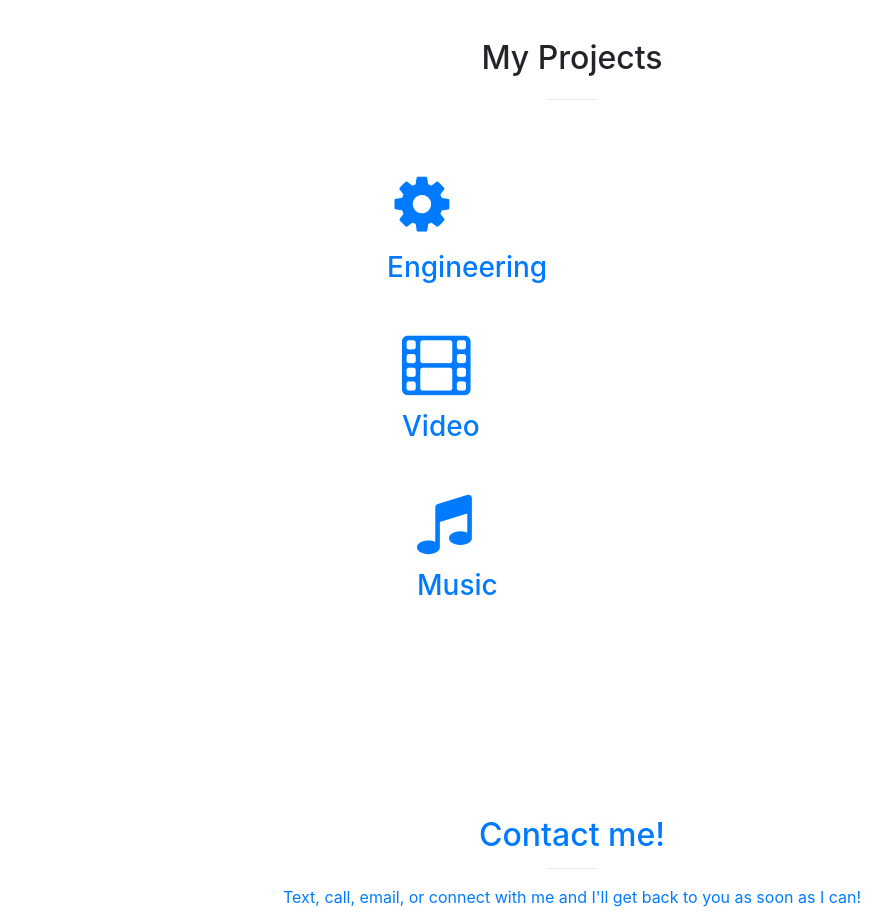
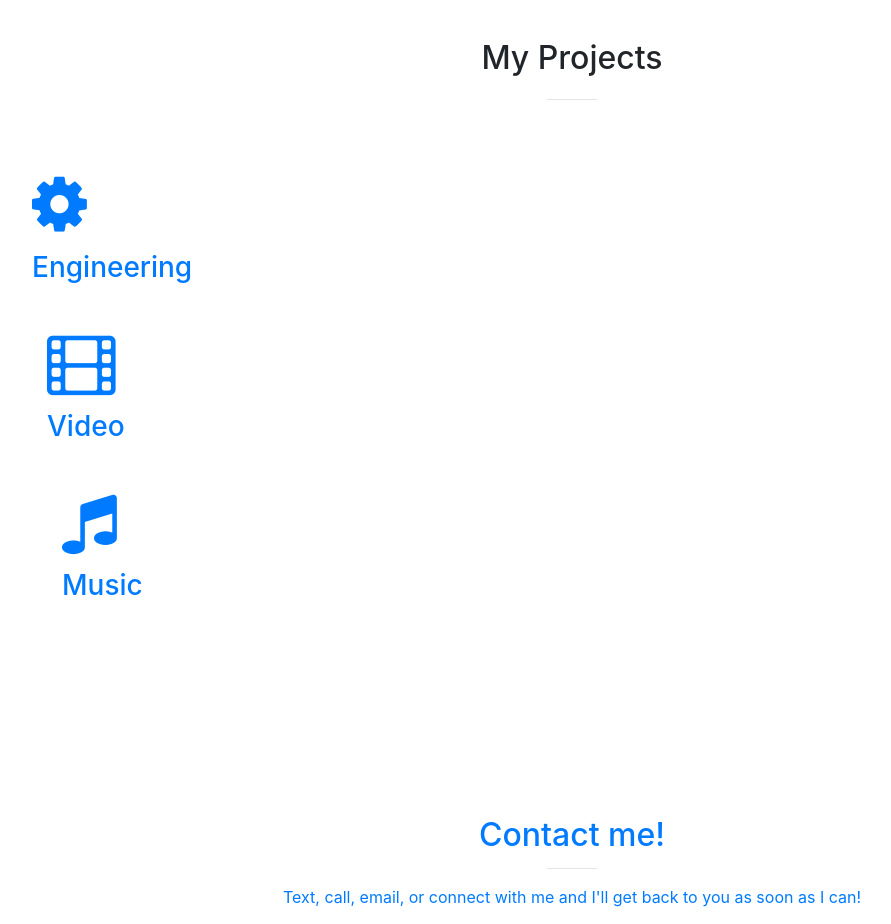
Before and after one commit to jimmydugan/jimmymdugan.github.io, a website with bundled scripts: page index.html in a window 1280 px wide. Shown: the part 1560-2484 px from the top of the page, without its empty margins (68-959 px from the left). Built offline with nearby package versions, Linux system fonts and the light colour scheme.

Commit message:
Update index.html

```diff
--- a/index.html
+++ b/index.html
@@ -117,7 +117,7 @@
      </div>
      <div class="container">
         <div class="row">
-            <div class="col-lg-12 text-center">
+            <div class="col-lg-3 col-md-6 text-center">
             <a class="portfolio-link" href="#portfolioModal1" data-toggle="modal">
               <div class="service-box mt-5 mx-auto">
               <div class="col-lg-3 col-md-6 text-center">
@@ -125,7 +125,7 @@
                    <h3 class="mb-3">Engineering</h3>
 
           </div>
-            <div class="col-lg-12 text-center">
+            <div class="col-lg-3 col-md-6 text-center">
             <a class="portfolio-link" href="#portfolioModal2" data-toggle="modal">
               <div class="service-box mt-5 mx-auto">
               <div class="col-lg-3 col-md-6 text-center">
@@ -133,7 +133,7 @@
                    <h3 class="mb-3">Video</h3>
 
           </div>
-            <div class="col-lg-12 text-center">
+            <div class="col-lg-3 col-md-6 text-center">
             <a class="portfolio-link" href="#portfolioModal3" data-toggle="modal">
               <div class="service-box mt-5 mx-auto">
               <div class="col-lg-3 col-md-6 text-center">
```
